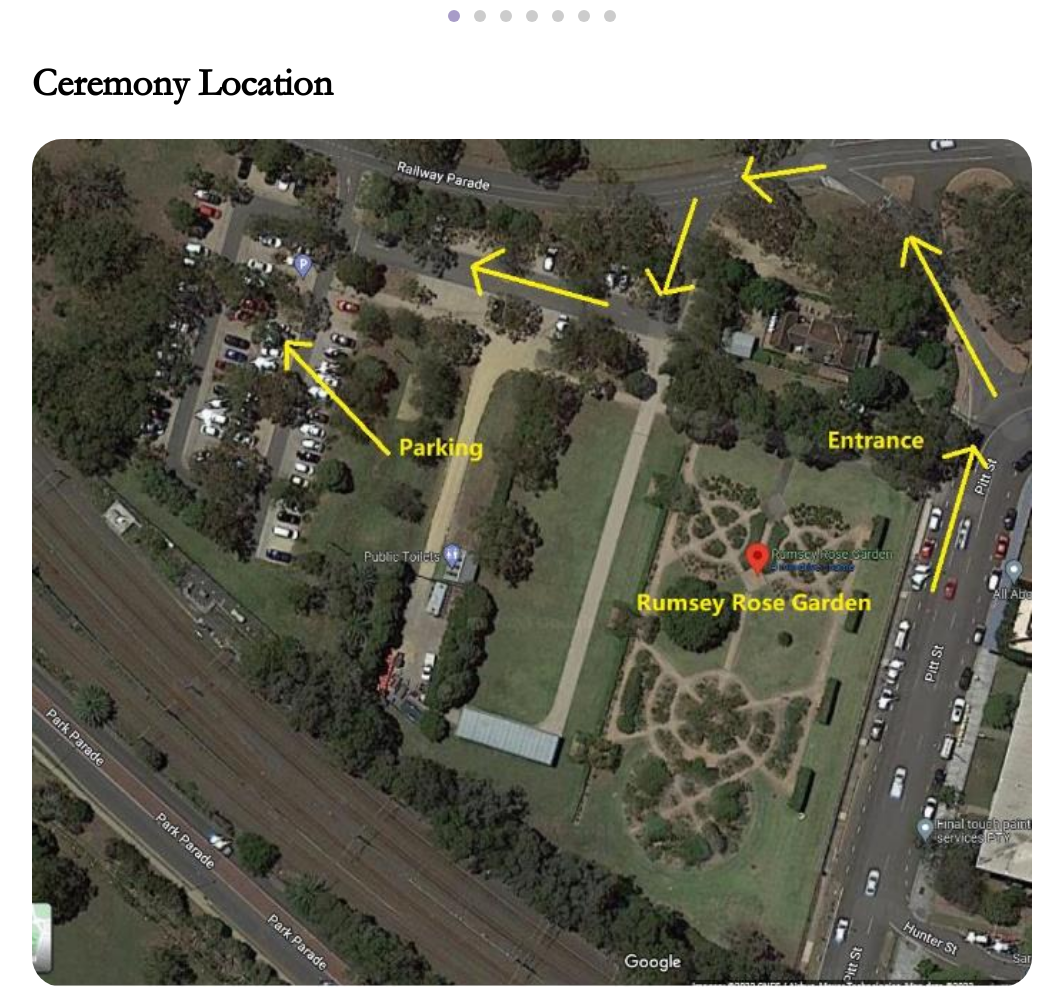
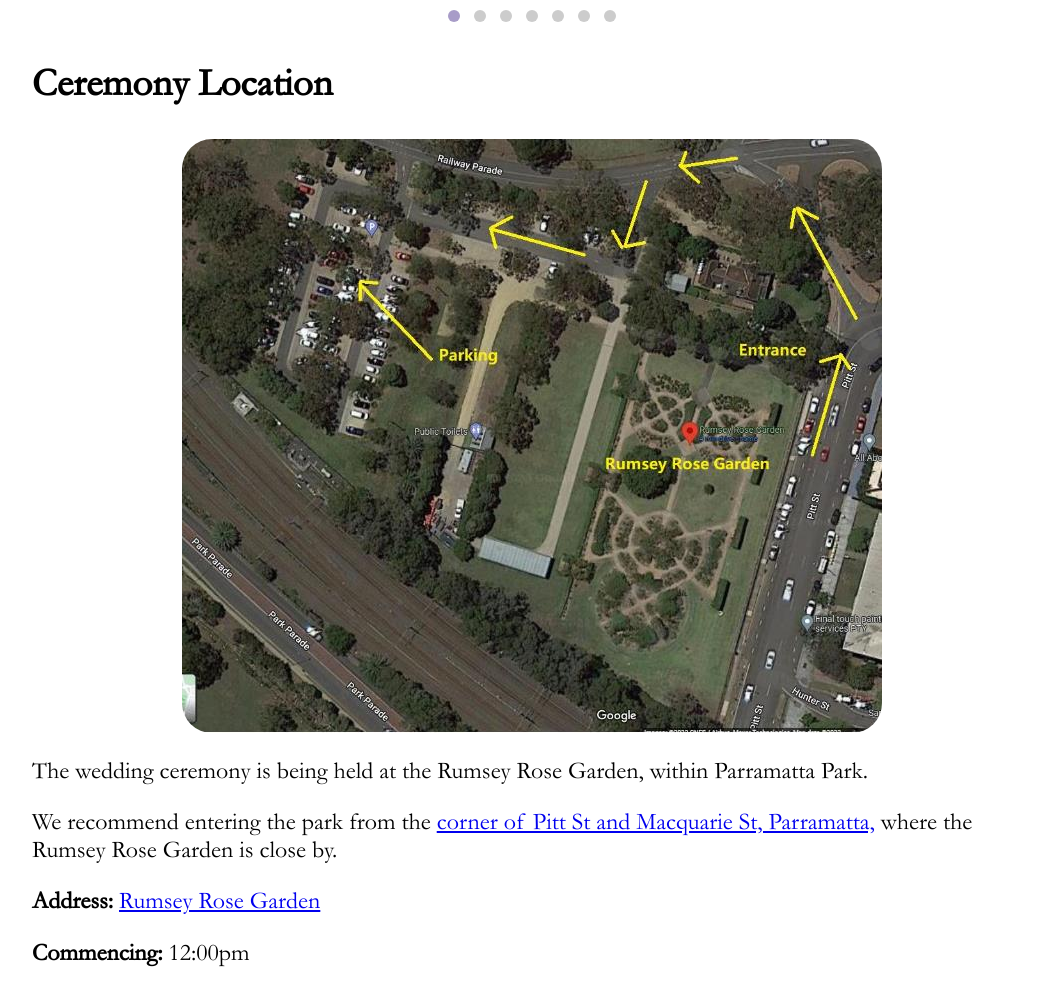
Before and after one commit to uuykay/akane-and-will, a plain HTML site: page index.html in a window 1280 px wide. Shown: the part 1266-2253 px from the top of the page, without its empty margins (108-1171 px from the left). Drawn offline with Linux system fonts and the light colour scheme.

Commit message:
Add lang attribute

```diff
--- a/index.html
+++ b/index.html
@@ -1,11 +1,10 @@
 <!DOCTYPE html>
-<html>
+<html lang="en">
   <head>
     <link rel="icon" type="image/x-icon" href="./images/favicon.ico?" />
     <link rel="stylesheet" href="style.css" />
     <link rel="stylesheet" href="normalize.css" />
     <link rel="stylesheet" href="./libs/glider/glider.min.css" />
-    <script src="./libs/glider/glider.min.js" async></script>
     <title>Akane and Will's Wedding</title>
     <meta name="viewport" content="width=device-width, initial-scale=1" />
   </head>
@@ -153,7 +152,7 @@
         <div class="center-wrapper">
           <img
             alt=""
-            class="rounded-border w-100"
+            class="rounded-border mw-100"
             src="./images/ceremony-location.jpg"
           />
         </div>
@@ -227,6 +226,7 @@
     <footer class="text-content-section">
       <small>Handcrafted with love by Will</small>
     </footer>
+    <script src="./libs/glider/glider.min.js" async></script>
     <script src="index.js" async></script>
   </body>
 </html>
--- a/style.css
+++ b/style.css
@@ -1,11 +1,13 @@
 @font-face {
   font-family: BetterGrade;
   src: url(./fonts/BetterGrade.woff2);
+  font-display: swap;
 }
 
 @font-face {
   font-family: GaramondRegular;
   src: url(./fonts/GaramondRegular.woff2);
+  font-display: swap;
 }
 
 /* Specific elements */
@@ -93,7 +95,7 @@ img[data-src] {
 }
 
 body {
-  font-family: GaramondRegular;
+  font-family: GaramondRegular, serif;
 }
 
 .font-weight-bold {
```
